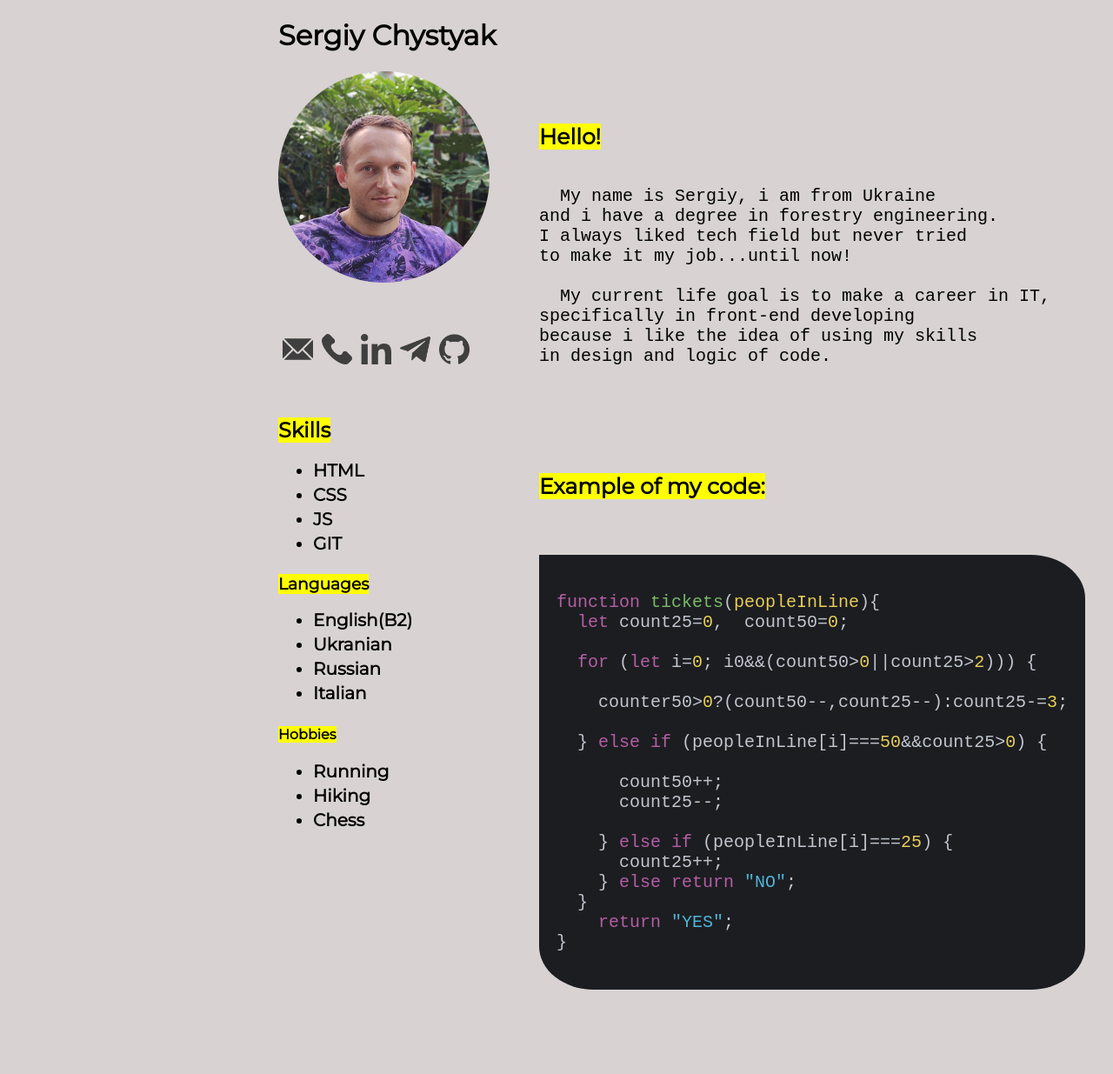
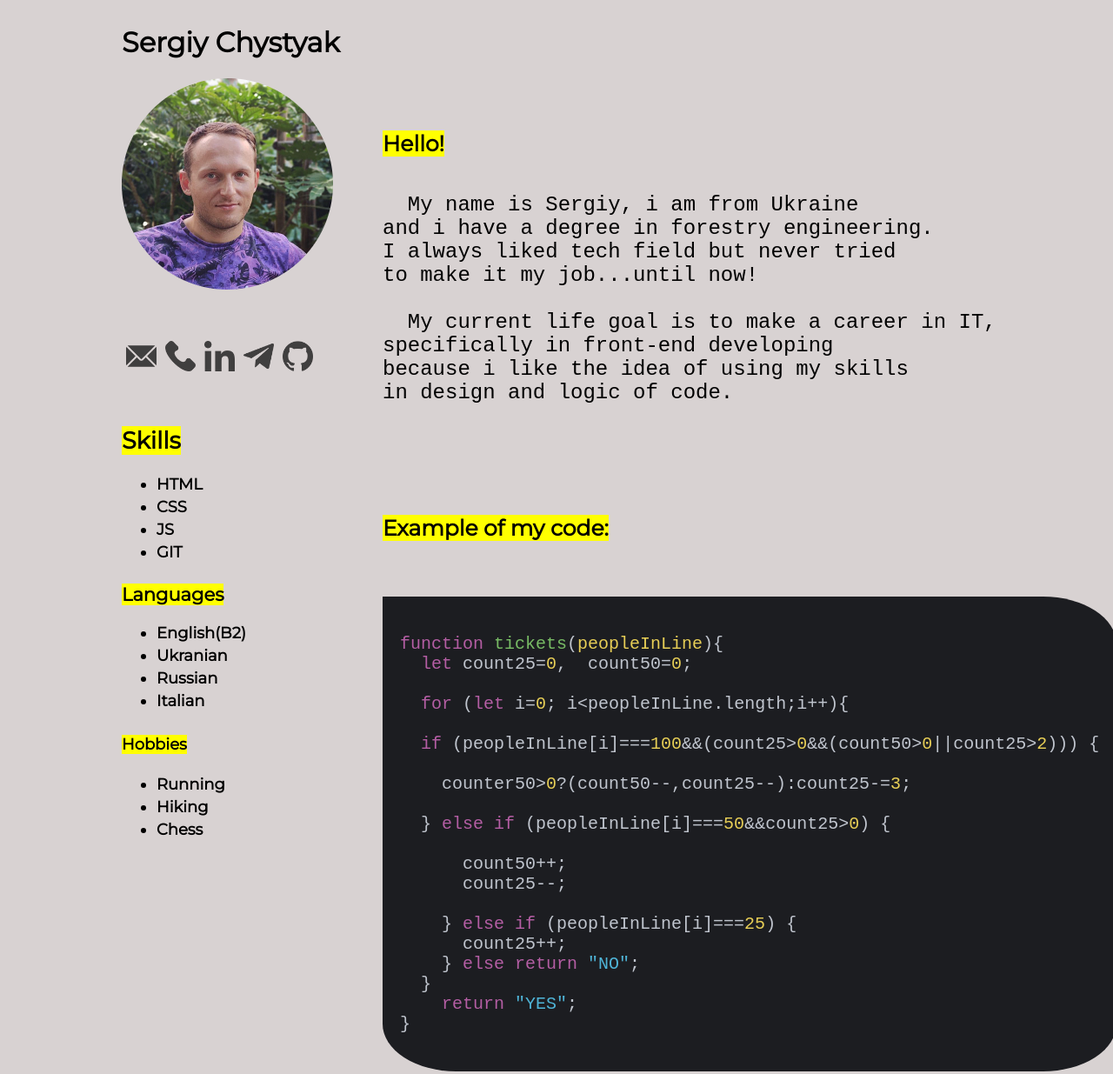
Before and after one commit to chystyaks/rsschool-cv, a plain HTML site: page index.html in a window 1280 px wide. Shown: the top 1235 px of the page at 87% size. Drawn offline with nearby package versions, Linux system fonts and the light colour scheme.

Commit message:
refactor: change style, ready to submit for review

```diff
--- a/css/style.css
+++ b/css/style.css
@@ -1,10 +1,12 @@
 .body {
   background: rgb(216, 210, 210);
-  position: relative;
-  margin: 0 auto;
-  width: 50%;
   font-family: "Montserrat", sans-serif;
   color: rgb(0, 0, 0);
+}
+.container {
+  position: relative;
+  max-width: 1000px;
+  margin: 0 auto;
   display: flex;
   flex-direction: column;
 }
@@ -33,12 +35,13 @@ transition: all 0.4s ease-in-out;
   margin-top: 100px;
 }
 .description {
-  font-size: 20px;
+  font-size: 24px;
 }
 .footer {
+  width: 100%;
   display: flex;
   flex-direction: row;
-  justify-content: space-between;
+  justify-content: space-around;
   align-items: baseline;
   margin-top: 50px;
   position: relative;
@@ -62,9 +65,10 @@ transition: all 0.4s ease-in-out;
   position: absolute;
   margin-top: 460px;
   font-weight: 600;
+  font-size: 18px;
 }
 .skills li{
-  font-size: 20px;
+  font-size: 18px;
   padding-bottom: 4px;
 }
 .code {
--- a/index.html
+++ b/index.html
@@ -13,8 +13,8 @@
     <link href="https://fonts.googleapis.com/css2?family=Montserrat:wght@400&display=swap" rel="stylesheet">
   </head>
   <body class="body">
+    <div class="container">
     <header>
-    <script>hljs.initHighlightingOnLoad();</script>
       <h1 class="main-name">Sergiy Chystyak</h1>
       <img src="./assets/CVCircle-modified.png" alt="Photo of myself"/>
       <ul class="contacts">
@@ -89,9 +89,9 @@ in design and logic of code.
 function tickets(peopleInLine){
   let count25=0,  count50=0;
 
-  for (let i=0; i<peopleInLine.length;i++){
+  for (let i=0; i&#60;peopleInLine.length;i++){
 
-  if (peopleInLine[i]===100&&(count25>0&&(count50>0||count25>2))) {
+  if (peopleInLine[i]===100&&(count25&#62;0&&(count50>0||count25>2))) {
 
     counter50>0?(count50--,count25--):count25-=3;
 
@@ -119,5 +119,7 @@ function tickets(peopleInLine){
       </a>
       <time datetime="2021-09-20">September 2021</time>
     </footer>
+  </div>
+    <script>hljs.initHighlightingOnLoad();</script>
   </body>
 </html>
```
